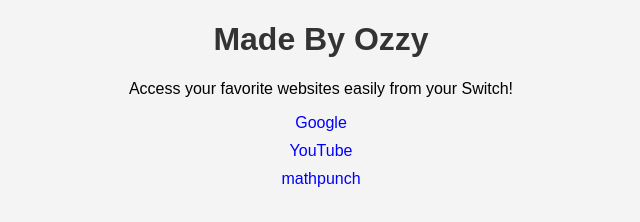
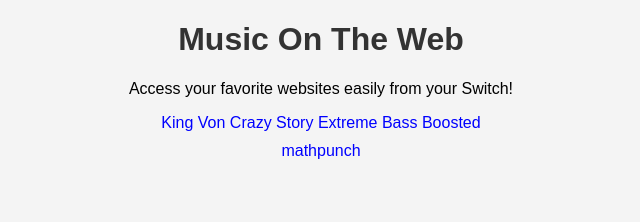
Before and after one commit to ixlmathgg/Nintendo-Switch-Browser, a plain HTML site: page index.html in a window 1280 px wide. Shown: the whole page, without its empty margins (319-959 px from the left). Drawn offline with Linux system fonts and the light colour scheme.

Commit message:
Update index.html

```diff
--- a/index.html
+++ b/index.html
@@ -22,10 +22,9 @@
     </style>
 </head>
 <body>
-    <h1>Made By Ozzy</h1>
+    <h1>Music On The Web</h1>
     <p>Access your favorite websites easily from your Switch!</p>
-    <a href="https://www.google.com">Google</a>
-    <a href="https://www.youtube.com">YouTube</a>
+    <a href="https://www.youtube.com/watch?v=lbOXRavAQzs">King Von Crazy Story Extreme Bass Boosted</a>
     <a href="https://mathpunch.github.io">mathpunch</a>
 </body>
 </html>
```
